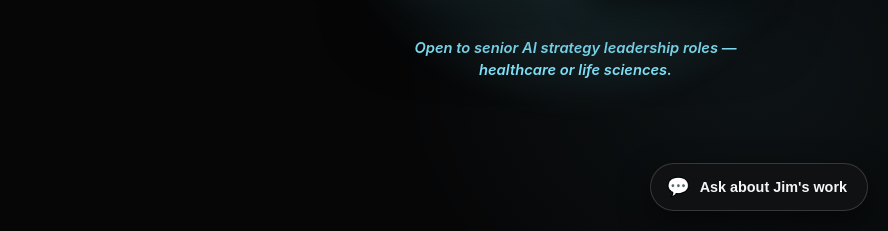
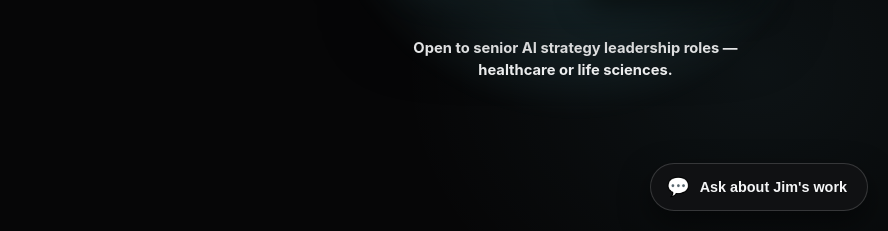
Before and after one commit to jlee1991/portfolio-site, a plain HTML site: page index.html in a window 1280 px wide. Shown: the part 569-800 px from the top of the page, 392-1280 px from the left. Drawn offline with Linux system fonts and the light colour scheme.

Commit message:
Swap hero photo caption to bold white instead of italic cyan

```diff
--- a/index.html
+++ b/index.html
@@ -175,8 +175,8 @@
   .hero-photo .badge .num{color:var(--cyan); font-weight:800; font-size:1.3rem; display:block;}
   .hero-photo .badge .lbl{color:var(--text-faint); font-size:0.7rem; text-transform:uppercase; letter-spacing:0.08em;}
   .hero-photo-caption{
-    margin-top:56px; text-align:center; color:var(--cyan); font-size:0.92rem; line-height:1.5;
-    font-style:italic; font-weight:600;
+    margin-top:56px; text-align:center; color:var(--text); font-size:0.92rem; line-height:1.5;
+    font-weight:700;
   }
 
   @media (max-width:900px){
```
